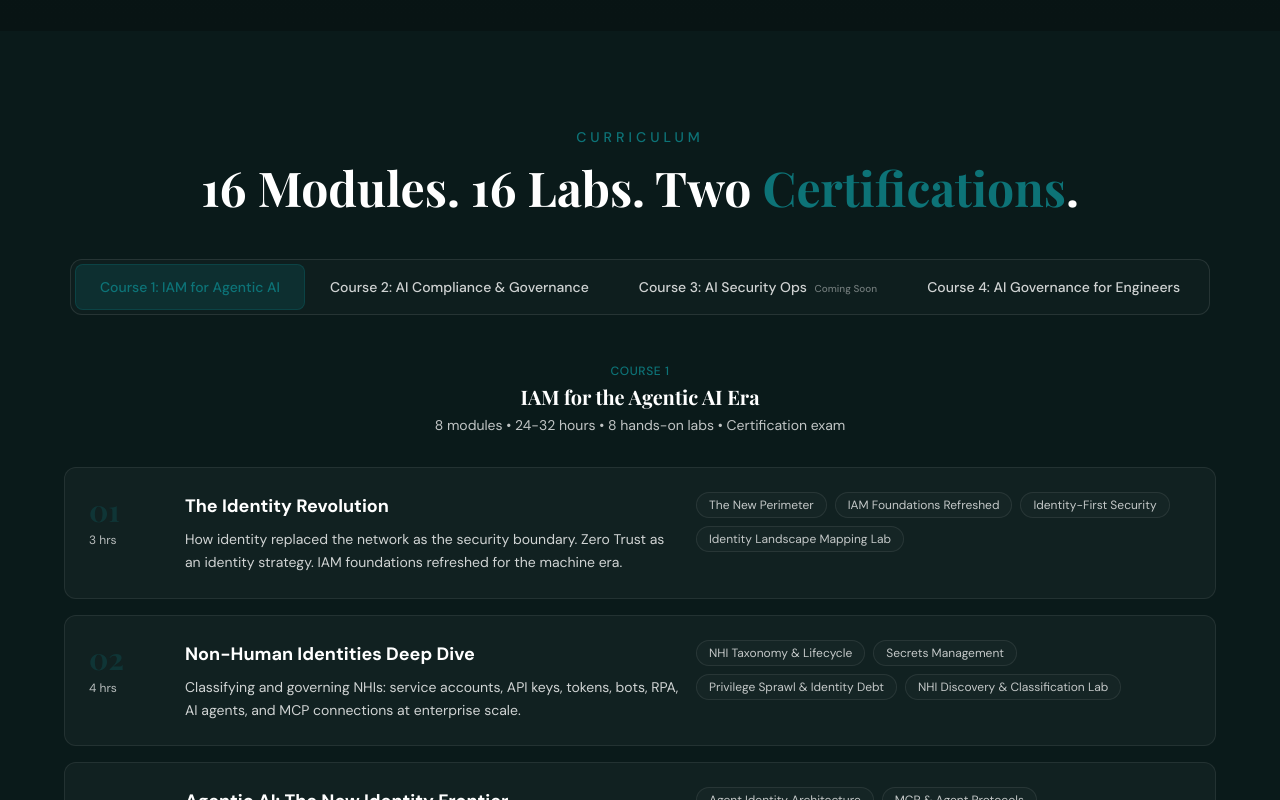
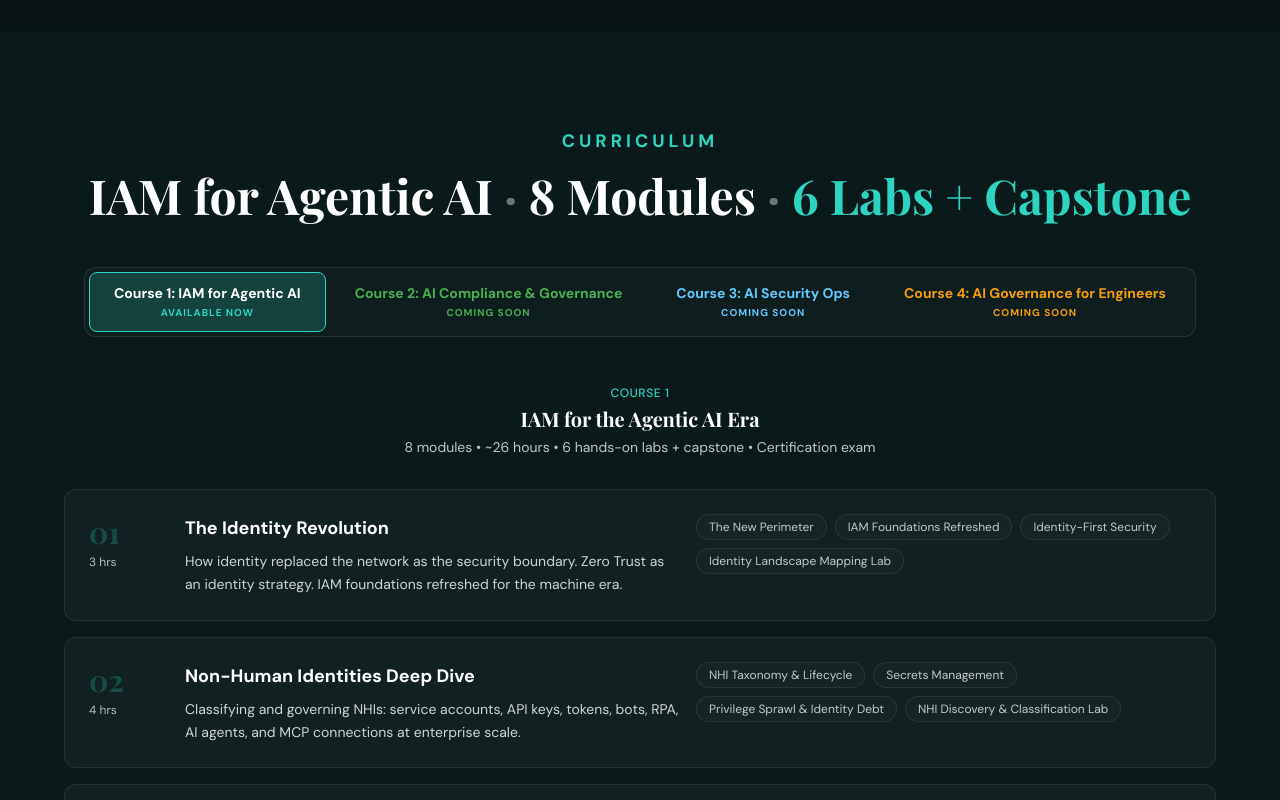
Before and after one commit to kthrailkill-web/aiaware-certified-public-site, a React (Vite) app: page / in a window 1280 px wide. Shown: the part 2780-3580 px from the top of the page. Built offline with nearby package versions, Linux system fonts and the light colour scheme; a web font is replaced by a local one.

Commit message:
Tighten curriculum tabs, fix lab counts and Course 1 hours, add Complete Program July 1 deadline

```diff
--- a/src/LandingPage.jsx
+++ b/src/LandingPage.jsx
@@ -60,8 +60,8 @@ const PRICING = [
     originalPrice: "$697",
     per: "Available Now",
     features: [
-      "8 modules \u2022 24-32 hours",
-      "Hands-on labs + capstone",
+      "8 modules \u2022 ~26 hours",
+      "6 hands-on labs + capstone",
       "IAM specialty credential",
       "Lifetime access",
     ],
@@ -100,7 +100,7 @@ const PRICING = [
     featured: false,
     highlighted: true,
     badge: "Best Value",
-    note: "Full program launches in May",
+    note: "Pre-order price valid through July 1 \u2022 Launches in May",
   },
   {
     tier: "Enterprise",
@@ -353,7 +353,7 @@ function CoursesOverviewSection() {
             </p>
             <div className="space-y-2 mb-6">
               <div className="flex items-center gap-2 text-sm text-white/85">
-                <span className="text-[#0D7377]">&#9656;</span> 8 modules &bull; 24-32 hours &bull; 8 hands-on labs
+                <span className="text-[#0D7377]">&#9656;</span> 8 modules &bull; ~26 hours &bull; 6 labs + capstone
               </div>
               <div className="flex items-center gap-2 text-sm text-white/85">
                 <span className="text-[#0D7377]">&#9656;</span> NHIs, MCP security, privilege sprawl, ITDR, Zero Trust
@@ -398,7 +398,7 @@ function CoursesOverviewSection() {
             </p>
             <div className="space-y-2 mb-6">
               <div className="flex items-center gap-2 text-sm text-white/70">
-                <span className="text-[#4CAF50]/40">&#9656;</span> 8 modules &bull; 20-24 hours &bull; 8 hands-on labs
+                <span className="text-[#4CAF50]/40">&#9656;</span> 8 modules &bull; 20-24 hours &bull; 7 labs + capstone
               </div>
               <div className="flex items-center gap-2 text-sm text-white/70">
                 <span className="text-[#4CAF50]/40">&#9656;</span> EU AI Act, ISO 42001, NIST AI RMF, bias, model risk
@@ -439,7 +439,7 @@ function CoursesOverviewSection() {
             </p>
             <div className="space-y-2 mb-6">
               <div className="flex items-center gap-2 text-sm text-white/70">
-                <span className="text-[#64C8FF]/40">&#9656;</span> 8 modules &bull; 20-24 hours &bull; 8 hands-on labs
+                <span className="text-[#64C8FF]/40">&#9656;</span> 8 modules &bull; 20-24 hours &bull; 7 labs + capstone
               </div>
               <div className="flex items-center gap-2 text-sm text-white/70">
                 <span className="text-[#64C8FF]/40">&#9656;</span> Shadow AI, agent security, MLSecOps, IR, SOC playbooks
@@ -530,10 +530,10 @@ function CurriculumSection() {
   const [activeTab, setActiveTab] = useState("course1");
   const moduleMap = { course1: COURSE1_MODULES, course2: COURSE2_MODULES, course3: COURSE3_MODULES, course4: COURSE4_MODULES };
   const infoMap = {
-    course1: { label: "Course 1", title: "IAM for the Agentic AI Era", color: "#0D7377", hours: "24-32 hours" },
-    course2: { label: "Course 2", title: "AI Compliance & Governance Frameworks", color: "#4CAF50", hours: "20-24 hours" },
-    course3: { label: "Course 3", title: "Operating & Securing AI in Production", color: "#64C8FF", hours: "20-24 hours" },
-    course4: { label: "Course 4", title: "AI Governance for Engineers", color: "#F59E0B", hours: "~12 hours" },
+    course1: { label: "Course 1", title: "IAM for the Agentic AI Era", color: "#2DD4BF", hours: "~26 hours", labs: "6 hands-on labs + capstone" },
+    course2: { label: "Course 2", title: "AI Compliance & Governance Frameworks", color: "#4CAF50", hours: "20-24 hours", labs: "7 hands-on labs + capstone" },
+    course3: { label: "Course 3", title: "Operating & Securing AI in Production", color: "#64C8FF", hours: "20-24 hours", labs: "7 hands-on labs + capstone" },
+    course4: { label: "Course 4", title: "AI Governance for Engineers", color: "#F59E0B", hours: "~12 hours", labs: "3 hands-on labs" },
   };
   const modules = moduleMap[activeTab];
   const courseInfo = infoMap[activeTab];
@@ -542,54 +542,58 @@ function CurriculumSection() {
     <section id="curriculum" className="section-dark py-24 px-6">
       <div className="max-w-6xl mx-auto">
         <div className="text-center mb-12 reveal">
-          <p className="text-sm font-medium tracking-[4px] uppercase text-[#0D7377] mb-4">Curriculum</p>
+          <p className="text-base md:text-lg font-bold tracking-[4px] uppercase text-[#2DD4BF] mb-4">Curriculum</p>
           <h2 className="font-['Playfair_Display',serif] text-4xl md:text-5xl font-bold text-white mb-6">
-            16 Modules. 16 Labs. Two <span className="text-[#0D7377]">Certifications</span>.
+            IAM for Agentic AI <span className="text-white/40">&middot;</span> 8 Modules <span className="text-white/40">&middot;</span> <span className="text-[#2DD4BF]">6 Labs + Capstone</span>
           </h2>
         </div>
 
         {/* Tab switcher */}
         <div className="flex justify-center mb-12">
-          <div className="inline-flex rounded-xl border border-white/10 bg-white/[0.02] p-1">
+          <div className="inline-flex flex-wrap justify-center rounded-xl border border-white/10 bg-white/[0.02] p-1 gap-1">
             <button
               onClick={() => setActiveTab("course1")}
-              className={`px-6 py-3 rounded-lg text-sm font-medium transition-all ${
+              className={`px-6 py-3 rounded-lg text-sm font-semibold transition-all flex flex-col items-center leading-tight ${
                 activeTab === "course1"
-                  ? "bg-[#0D7377]/20 text-[#0D7377] border border-[#0D7377]/30"
-                  : "text-white/80 hover:text-white/60 border border-transparent"
+                  ? "bg-[#2DD4BF]/20 text-white border border-[#2DD4BF]"
+                  : "text-white hover:text-white border border-transparent"
               }`}
             >
-              Course 1: IAM for Agentic AI
+              <span>Course 1: IAM for Agentic AI</span>
+              <span className="text-[10px] tracking-widest uppercase font-bold text-[#2DD4BF] mt-1">Available Now</span>
             </button>
             <button
               onClick={() => setActiveTab("course2")}
-              className={`px-6 py-3 rounded-lg text-sm font-medium transition-all ${
+              className={`px-6 py-3 rounded-lg text-sm font-semibold transition-all flex flex-col items-center leading-tight ${
                 activeTab === "course2"
-                  ? "bg-[#4CAF50]/15 text-[#4CAF50] border border-[#4CAF50]/30"
-                  : "text-white/80 hover:text-white/60 border border-transparent"
+                  ? "bg-[#4CAF50]/15 text-[#4CAF50] border border-[#4CAF50]"
+                  : "text-[#4CAF50] hover:text-[#4CAF50] border border-transparent"
               }`}
             >
-              Course 2: AI Compliance & Governance
+              <span>Course 2: AI Compliance & Governance</span>
+              <span className="text-[10px] tracking-widest uppercase font-bold text-[#4CAF50] mt-1">Coming Soon</span>
             </button>
             <button
               onClick={() => setActiveTab("course3")}
-              className={`px-6 py-3 rounded-lg text-sm font-medium transition-all ${
+              className={`px-6 py-3 rounded-lg text-sm font-semibold transition-all flex flex-col items-center leading-tight ${
                 activeTab === "course3"
-                  ? "bg-[#64C8FF]/15 text-[#64C8FF] border border-[#64C8FF]/30"
-                  : "text-white/80 hover:text-white/60 border border-transparent"
+                  ? "bg-[#64C8FF]/15 text-[#64C8FF] border border-[#64C8FF]"
+                  : "text-[#64C8FF] hover:text-[#64C8FF] border border-transparent"
               }`}
             >
-              Course 3: AI Security Ops <span className="text-[10px] opacity-50 ml-1">Coming Soon</span>
+              <span>Course 3: AI Security Ops</span>
+              <span className="text-[10px] tracking-widest uppercase font-bold text-[#64C8FF] mt-1">Coming Soon</span>
             </button>
             <button
               onClick={() => setActiveTab("course4")}
-              className={`px-6 py-3 rounded-lg text-sm font-medium transition-all ${
+              className={`px-6 py-3 rounded-lg text-sm font-semibold transition-all flex flex-col items-center leading-tight ${
                 activeTab === "course4"
-                  ? "bg-[#F59E0B]/15 text-[#F59E0B] border border-[#F59E0B]/30"
-                  : "text-white/80 hover:text-white/60 border border-transparent"
+                  ? "bg-[#F59E0B]/15 text-[#F59E0B] border border-[#F59E0B]"
+                  : "text-[#F59E0B] hover:text-[#F59E0B] border border-transparent"
               }`}
             >
-              Course 4: AI Governance for Engineers
+              <span>Course 4: AI Governance for Engineers</span>
+              <span className="text-[10px] tracking-widest uppercase font-bold text-[#F59E0B] mt-1">Coming Soon</span>
             </button>
           </div>
         </div>
@@ -598,7 +602,7 @@ function CurriculumSection() {
         <div className="mb-8 text-center">
           <p className="text-xs tracking-wider uppercase font-medium mb-1" style={{ color: courseInfo.color }}>{courseInfo.label}</p>
           <p className="text-xl text-white font-semibold font-['Playfair_Display',serif]">{courseInfo.title}</p>
-          <p className="text-sm text-white/75 mt-1">8 modules &bull; {courseInfo.hours} &bull; 8 hands-on labs &bull; Certification exam</p>
+          <p className="text-sm text-white/75 mt-1">8 modules &bull; {courseInfo.hours} &bull; {courseInfo.labs} &bull; Certification exam</p>
         </div>
 
         {/* Modules list */}
@@ -800,7 +804,7 @@ function RoadmapSection() {
             <p className="text-sm text-white/80 leading-relaxed mb-4">
               Deep and narrow: identity & access management for autonomous AI agents, non-human identities, and Zero Trust.
             </p>
-            <p className="text-xs text-white">8 modules &bull; 24-32 hrs &bull; 8 labs &bull; IAM specialty badge</p>
+            <p className="text-xs text-white">8 modules &bull; ~26 hrs &bull; 6 labs + capstone &bull; IAM badge</p>
           </div>
 
           {/* Course 2 - Available */}
@@ -814,7 +818,7 @@ function RoadmapSection() {
             <p className="text-sm text-white/80 leading-relaxed mb-4">
               Broad and comprehensive: EU AI Act, ISO 42001, NIST AI RMF, bias, model risk, and enterprise-wide AI governance.
             </p>
-            <p className="text-xs text-white">8 modules &bull; 20-24 hrs &bull; 8 labs &bull; GRC specialty badge</p>
+            <p className="text-xs text-white">8 modules &bull; 20-24 hrs &bull; 7 labs + capstone &bull; GRC badge</p>
           </div>
 
           {/* Course 3 - Coming in May */}
@@ -828,7 +832,7 @@ function RoadmapSection() {
             <p className="text-sm text-white/80 leading-relaxed mb-4">
               Day-to-day operations: shadow AI control, user education, agent security, supply chain, monitoring, and incident response.
             </p>
-            <p className="text-xs text-white">8 modules &bull; 20-24 hrs &bull; 8 labs &bull; Security Ops specialty badge</p>
+            <p className="text-xs text-white">8 modules &bull; 20-24 hrs &bull; 7 labs + capstone &bull; Security Ops badge</p>
           </div>
 
           {/* Course 4 - Launching May 1 */}
```
